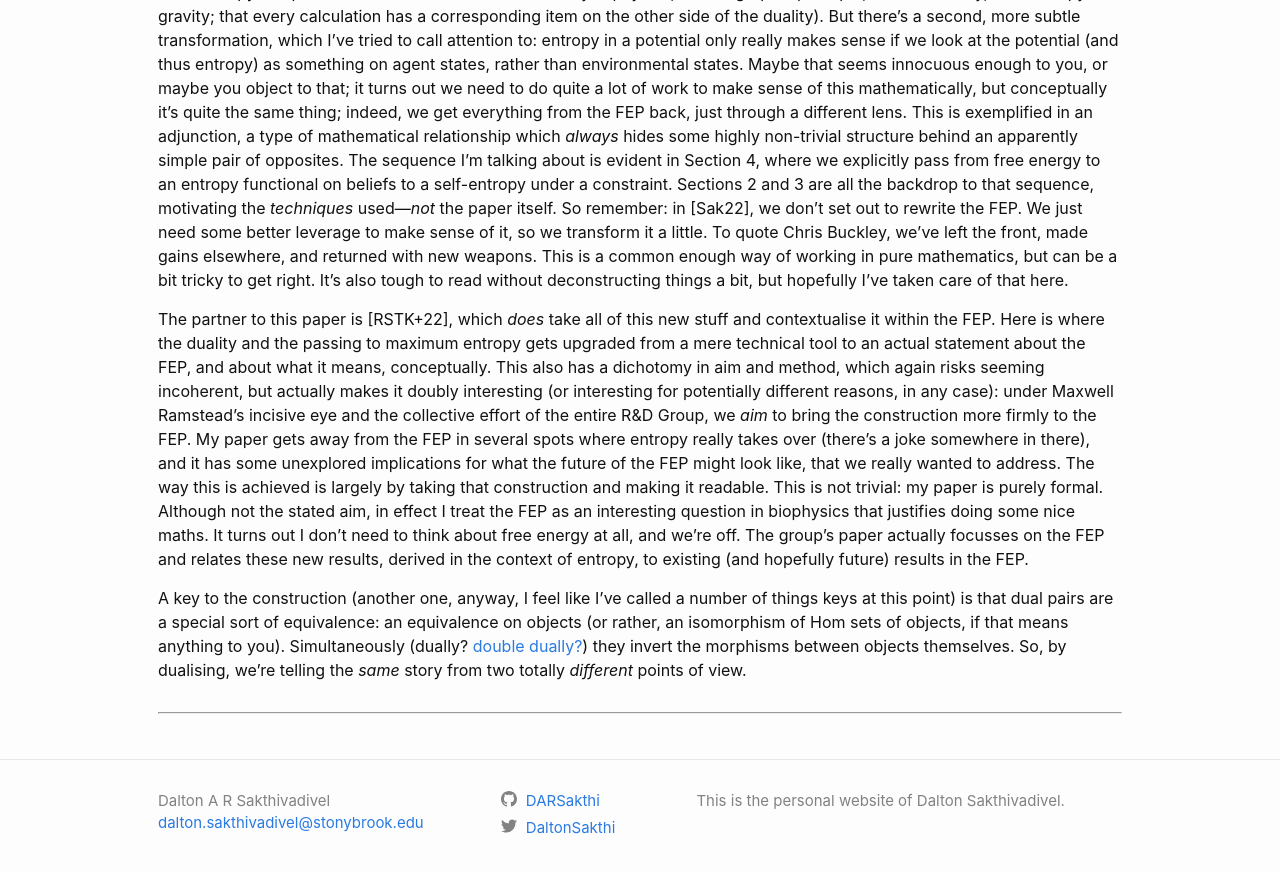
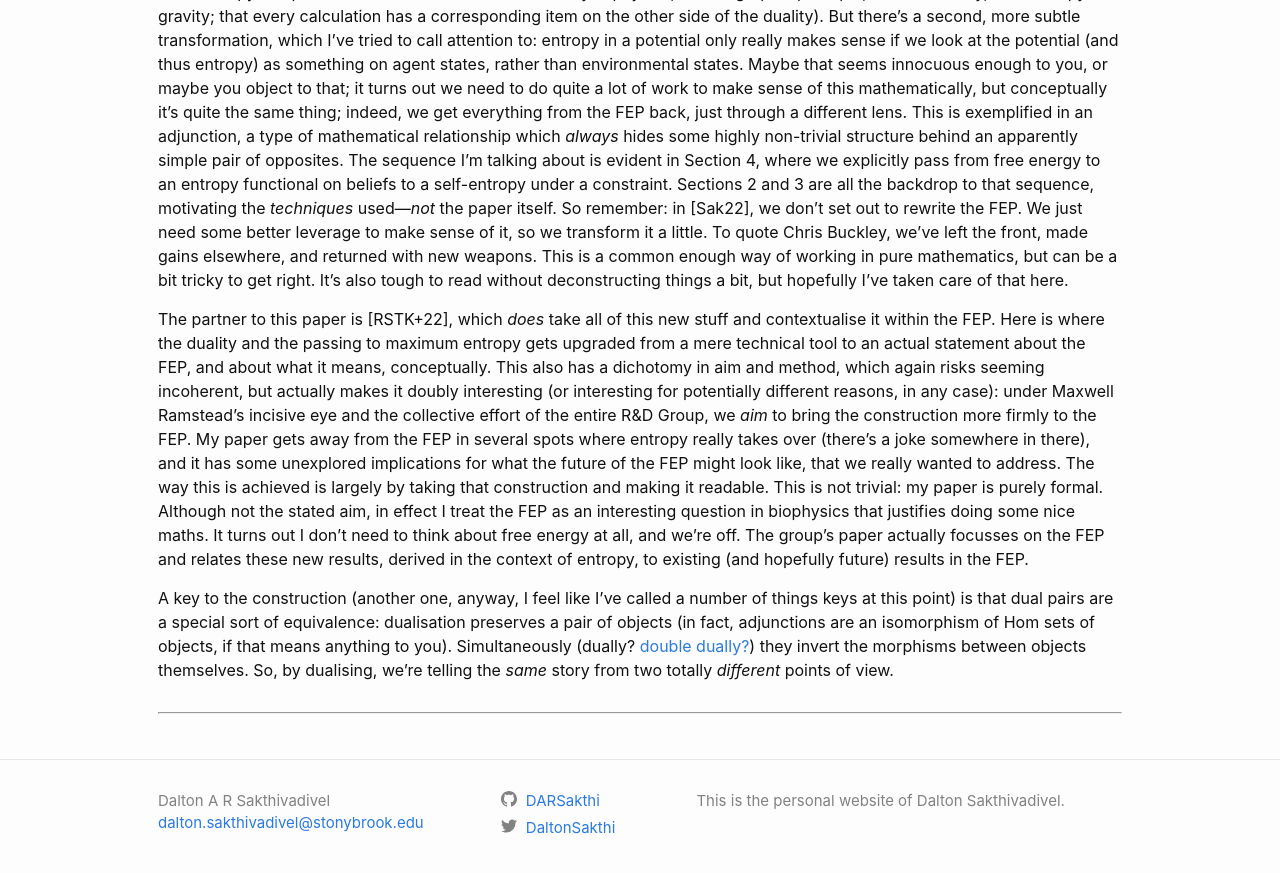
Before and after one commit to DARSakthi/DARSakthi.github.io, a Jekyll site: the page built from _posts/2022-04-30-FEP-MaxEnt.markdown, in a window 1280 px wide and 900 px high, scrolled down 931 px. Shown: the top 873 px of the window. Built offline with Jekyll 4.4.1, drawn with Linux system fonts in a browser that asks for light colours; comment, search, counter and statistics services are not loaded.

Commit message:
Update 2022-04-30-FEP-MaxEnt.markdown

```diff
--- a/_posts/2022-04-30-FEP-MaxEnt.markdown
+++ b/_posts/2022-04-30-FEP-MaxEnt.markdown
@@ -19,4 +19,4 @@ To zoom way out, there are really two things going on in this paper: one is the
 
 The partner to this paper is [RSTK+22], which _does_ take all of this new stuff and contextualise it within the FEP. Here is where the duality and the passing to maximum entropy gets upgraded from a mere technical tool to an actual statement about the FEP, and about what it means, conceptually. This also has a dichotomy in aim and method, which again risks seeming incoherent, but actually makes it doubly interesting (or interesting for potentially different reasons, in any case): under Maxwell Ramstead's incisive eye and the collective effort of the entire R&D Group, we _aim_ to bring the construction more firmly to the FEP. My paper gets away from the FEP in several spots where entropy really takes over (there's a joke somewhere in there), and it has some unexplored implications for what the future of the FEP might look like, that we really wanted to address. The way this is achieved is largely by taking that construction and making it readable. This is not trivial: my paper is purely formal. Although not the stated aim, in effect I treat the FEP as an interesting question in biophysics that justifies doing some nice maths. It turns out I don't need to think about free energy at all, and we're off. The group's paper actually focusses on the FEP and relates these new results, derived in the context of entropy, to existing (and hopefully future) results in the FEP.
 
-A key to the construction (another one, anyway, I feel like I've called a number of things keys at this point) is that dual pairs are a special sort of equivalence: an equivalence on objects (or rather, an isomorphism of Hom sets of objects, if that means anything to you). Simultaneously (dually? [double dually?](https://ncatlab.org/nlab/show/space+and+quantity)) they invert the morphisms between objects themselves. So, by dualising, we're telling the _same_ story from two totally _different_ points of view.
+A key to the construction (another one, anyway, I feel like I've called a number of things keys at this point) is that dual pairs are a special sort of equivalence: dualisation preserves a pair of objects (in fact, adjunctions are an isomorphism of Hom sets of objects, if that means anything to you). Simultaneously (dually? [double dually?](https://ncatlab.org/nlab/show/space+and+quantity)) they invert the morphisms between objects themselves. So, by dualising, we're telling the _same_ story from two totally _different_ points of view.
```
